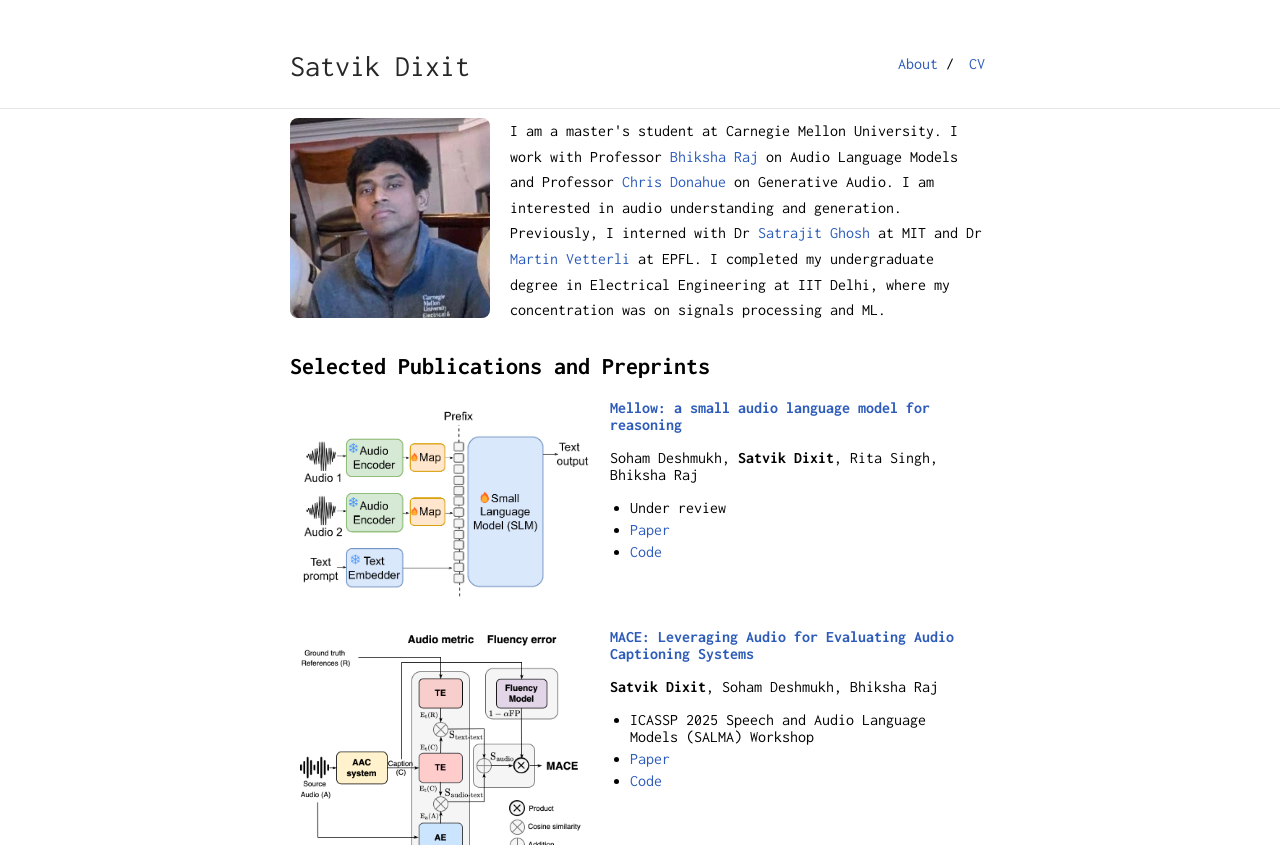
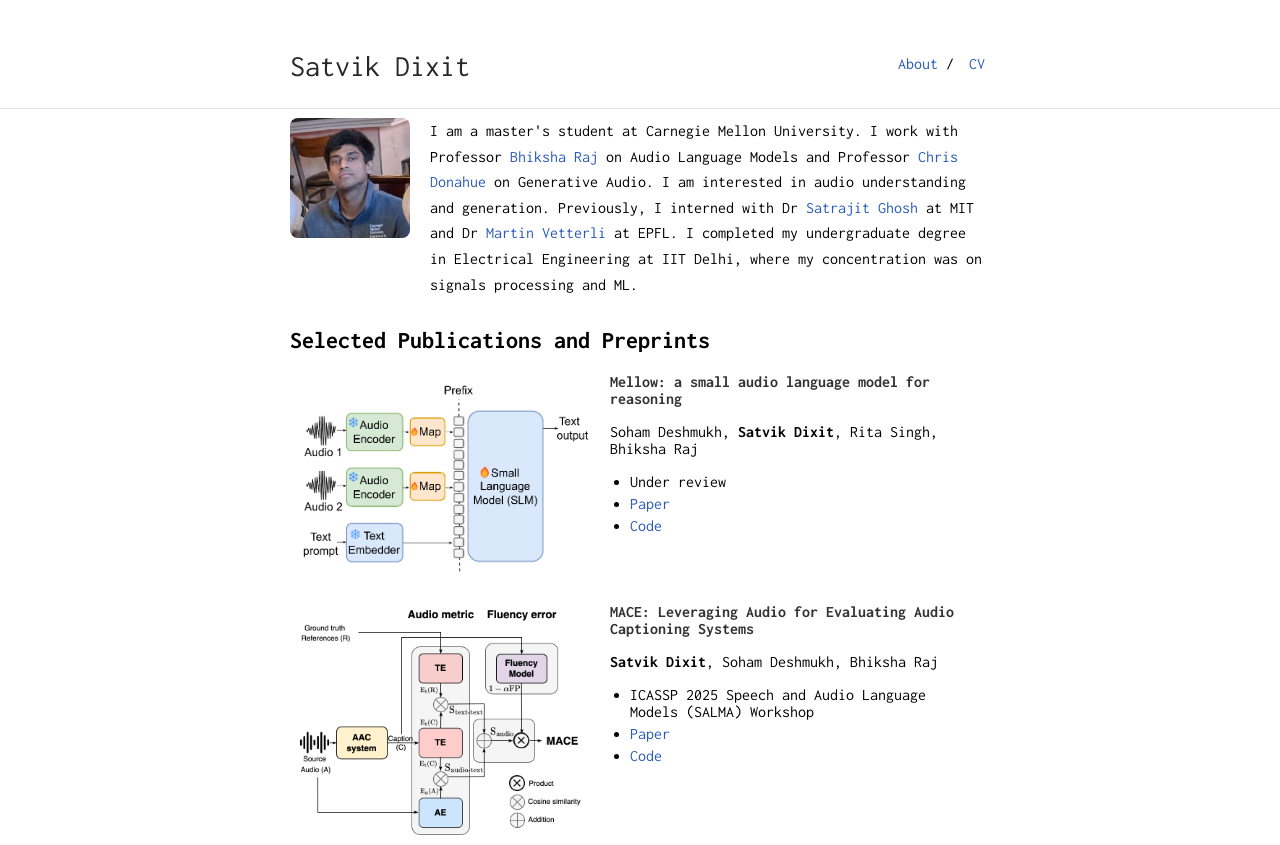
Before and after one commit to satvik-dixit/satvik-dixit.github.io, a Jekyll site: the page built from index.md, in a window 1280 px wide. Shown: the top 845 px of the page. Built offline with Jekyll 4.4.1, drawn with Linux system fonts in a browser that asks for light colours; grey boxes are pictures that could not be loaded.

Commit message:
Update typography.scss

```diff
--- a/_sass/typography.scss
+++ b/_sass/typography.scss
@@ -51,8 +51,8 @@
         }
 
         .profile-picture-small {
-            width: 200px;
-            height: 200px;
+            width: 120px;
+            height: 120px;
             border-radius: 8px;
             object-fit: cover;
             flex-shrink: 0;
@@ -118,7 +118,7 @@
             h4 {
                 margin-top: 0;
                 margin-bottom: 10px;
-                color: $accent;
+                color: #333333;
             }
 
             ul {
```
